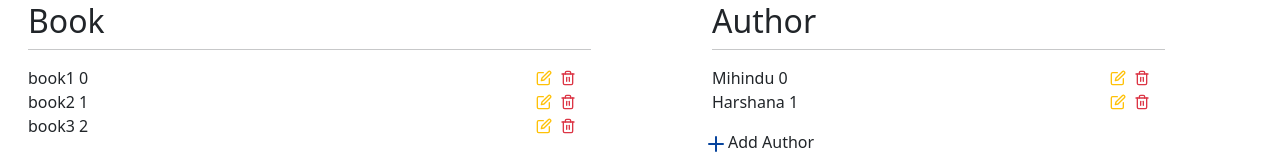
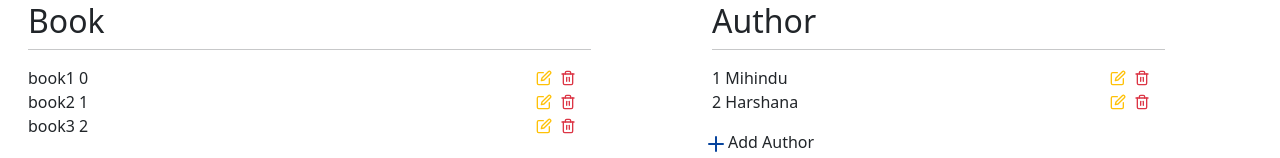
Before and after one commit to mihiHarshana/lib-individual, a React (Create React App) app: page / in a window 1280 px wide. Shown: the part 510-668 px from the top of the page. Built offline with nearby package versions, Linux system fonts and the light colour scheme.

Commit message:
author ux

```diff
--- a/src/components/author/Author.tsx
+++ b/src/components/author/Author.tsx
@@ -10,7 +10,9 @@ type AuthorProps = {
 
 }
 
-function onhandleClick() {
+
+
+function onHandleDeleteClick() {
   Swal.fire({
     title: 'Do you want to save the changes?',
     showDenyButton:true,
@@ -19,7 +21,7 @@ function onhandleClick() {
   }).then((result) => {
     /* Read more about isConfirmed, isDenied below */
     if (result.isConfirmed) {
-      //Actions to be performed here
+
     } else if (result.isDenied) {
       //Action to be performed here
     }
@@ -31,12 +33,12 @@ const Author: React.FC<AuthorProps> = (props) => {
     <React.Fragment>
       <Row className="author me-0">
         <Col xs={8} md={9} >
-          {props.author.name} {props.index}
+          {props.index} {props.author.name}
         </Col>
 
         <Col xs={4} md={2}>
 
-          <Trash2 className="text-danger float-end trash2  py-1 py-0" onClick={onhandleClick}/>
+          <Trash2 className="text-danger float-end trash2  py-1 py-0" onClick={onHandleDeleteClick}/>
           <Edit className="text-warning float-end edit py-1 px-md-0 " />
         </Col>
       </Row>
--- a/src/components/author/AuthorFormUX.tsx
+++ b/src/components/author/AuthorFormUX.tsx
@@ -1,4 +1,4 @@
-import React, {ReactEventHandler, useState} from "react";
+import React, {FormEvent, ReactEventHandler, useState} from "react";
 import {Button, Col, Form, Row} from "react-bootstrap";
 import {XCircle} from "react-feather";
 import {IAuthor} from "../../LibraryTypes";
@@ -13,10 +13,9 @@ const AuthorFormUX: React.FC<AuthorFormUxProps> = (props) => {
 
   const handleChange = (event: React.ChangeEvent<HTMLInputElement>) => {
     setAuthor(event.target.value);
-
   };
 
-  const onCreateAuthorClick = (event: any) => {
+  const handleAuthorCreate = (event: FormEvent) => {
     event.preventDefault();
     if (!author ) {
       return;
@@ -32,7 +31,6 @@ const AuthorFormUX: React.FC<AuthorFormUxProps> = (props) => {
     )
   }
 
-
   return (
     <React.Fragment>
       <Row>
@@ -45,7 +43,7 @@ const AuthorFormUX: React.FC<AuthorFormUxProps> = (props) => {
       </Row>
       <Row>
         <Col xs={12} md={10}>
-          <Form className="ms-md-5" onClick={onCreateAuthorClick}>
+          <Form className="ms-md-5" onSubmit={handleAuthorCreate}>
             <Form.Label className="author-label">Name of the author</Form.Label>
             <Form.Control
               type="text"
@@ -61,7 +59,6 @@ const AuthorFormUX: React.FC<AuthorFormUxProps> = (props) => {
         </Col>
       </Row>
     </React.Fragment>
-
   )
 }
 
--- a/src/components/author/AuthorUx.tsx
+++ b/src/components/author/AuthorUx.tsx
@@ -5,7 +5,11 @@ import {IAuthor} from "../../LibraryTypes";
 import {Plus} from "react-feather";
 import AuthorFormUX from "./AuthorFormUX";
 
-const AuthorUx: React.FC = () => {
+type AuthorUxProps = {
+  /*deleteAuthor: (author: IAuthor) =>void*/
+}
+
+const AuthorUx: React.FC<AuthorUxProps> = (props) => {
   const author: IAuthor[] = [
     {name: "Mihindu", index: 1},
     {name: "Harshana", index: 2}
@@ -20,6 +24,12 @@ const AuthorUx: React.FC = () => {
 
   }
 
+  const onDeleteAuthorClick = (event: any) => {
+    console.log('Delete Author')
+  }
+
+
+
   return (
 
     <React.Fragment>
@@ -30,7 +40,7 @@ const AuthorUx: React.FC = () => {
         </Col>
         <Col xs={12} md={12}> {
           authorList.map((author: IAuthor, index: number) =>
-            <Author author={author} key={index} index={index}/>
+            <Author key={index} index={index + 1} author={author}  />
           )
         }
         </Col>
```
